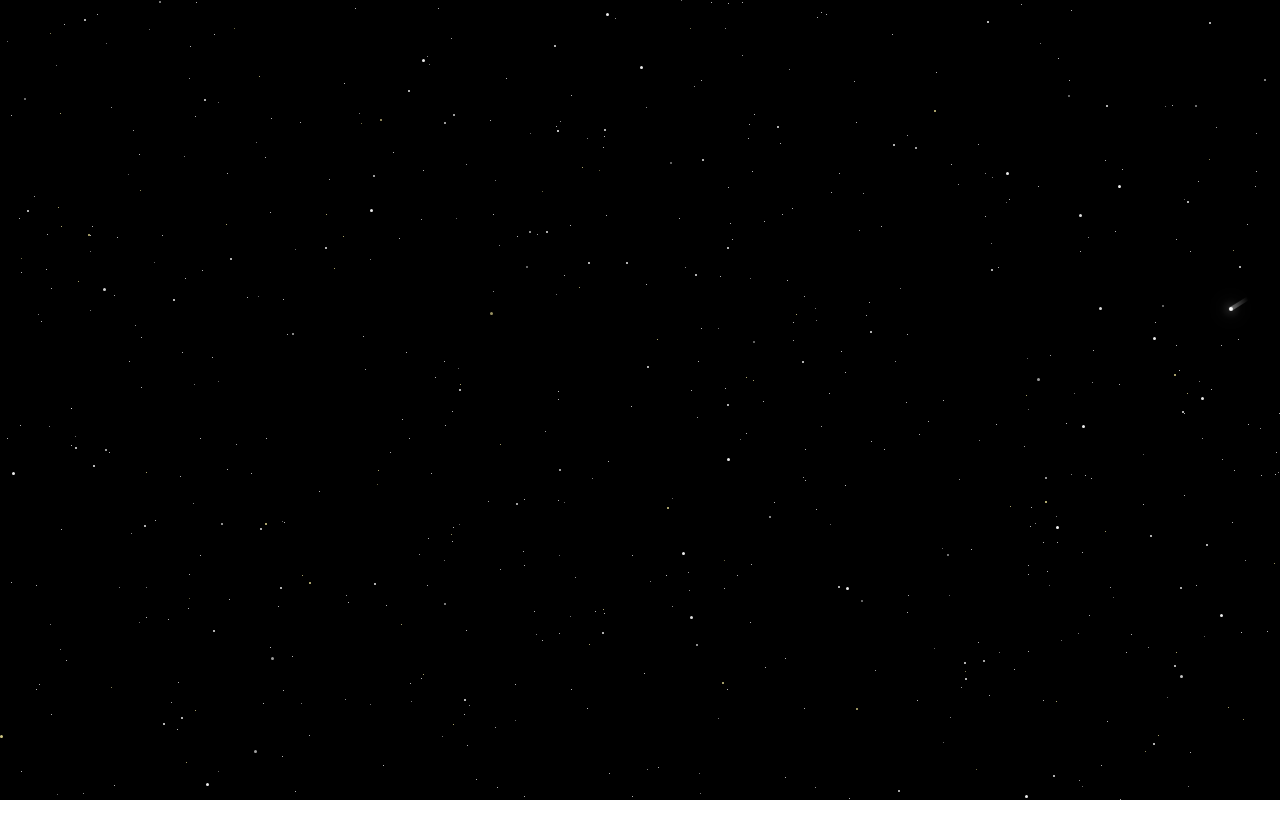
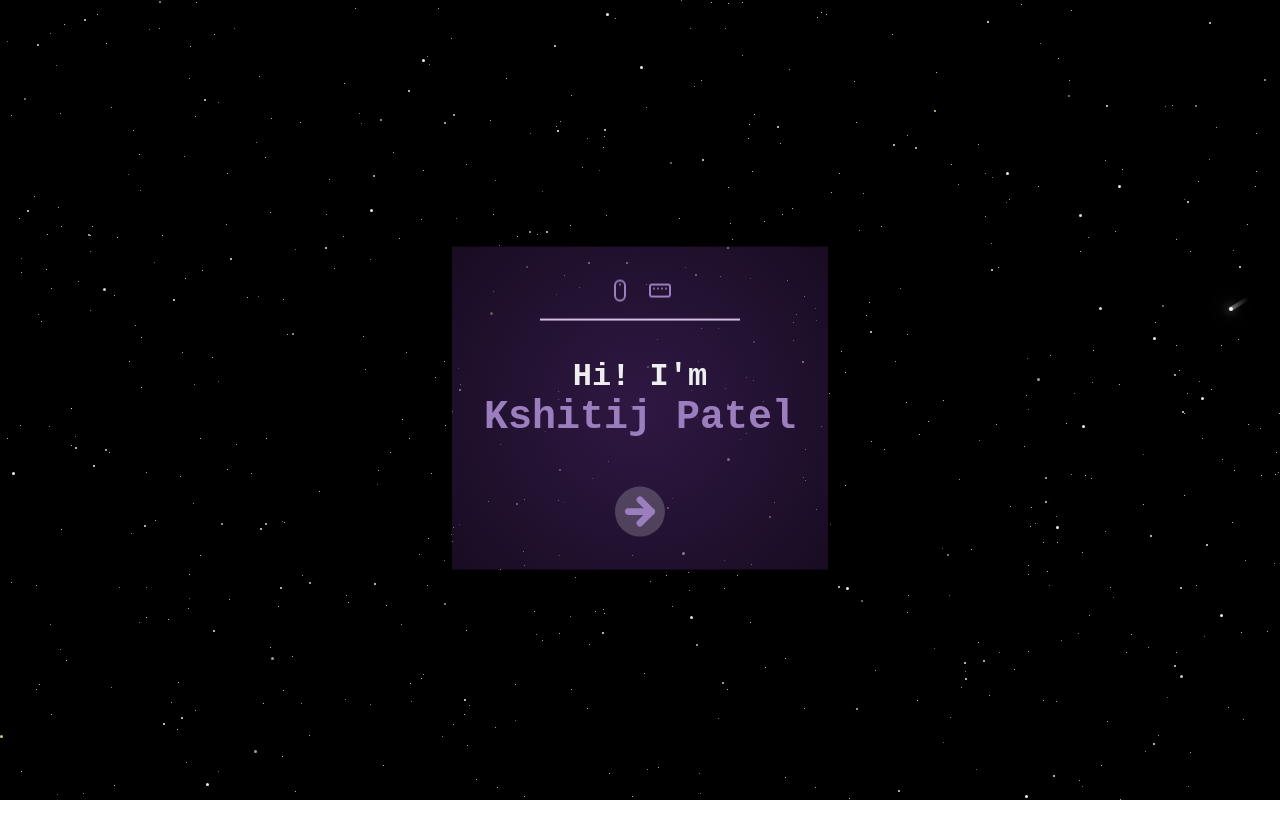
Before and after one commit to patel-kshitij/Portfolio, a Next.js app: page / in a window 1280 px wide. Built offline with nearby package versions, Linux system fonts and the light colour scheme.

Commit message:
Greeting Section.

```diff
--- /dev/null
+++ b/src/components/Greeting.tsx
@@ -0,0 +1,67 @@
+"use client"
+
+import React, { useEffect, useState } from 'react';
+import styles from '@/styles/Greeting.module.scss';
+import { useRouter } from 'next/navigation';
+
+const Greeting: React.FC = () => {
+    const [lineAnimated, setLineAnimated] = useState(false);
+    const [textVisible, setTextVisible] = useState(false);
+    const [arrowVisible, setArrowVisible] = useState(false);
+    const router = useRouter();
+
+    useEffect(() => {
+        setTimeout(() => {
+            setLineAnimated(true);
+        }, 500);
+
+        setTimeout(() => {
+            setTextVisible(true);
+        }, 2000);
+
+        setTimeout(() => {
+            setArrowVisible(true);
+        }, 3000);
+    }, []);
+
+    const handleArrowClick = () => {
+        router.push('/about');
+    };
+
+    return (
+        <div className={styles.greetingWrapper}>
+            <div className={styles.greetingContainer}>
+                <div className={styles.iconsContainer}>
+                    <svg className={styles.icon} xmlns="http://www.w3.org/2000/svg" viewBox="0 0 24 24" fill="none" stroke="currentColor" strokeWidth="2" strokeLinecap="round" strokeLinejoin="round">
+                        <rect x="7" y="2" width="10" height="20" rx="5" ry="5"></rect>
+                        <line x1="12" y1="6" x2="12" y2="6"></line>
+                    </svg>
+                    <svg className={styles.icon} xmlns="http://www.w3.org/2000/svg" viewBox="0 0 24 24" fill="none" stroke="currentColor" strokeWidth="2" strokeLinecap="round" strokeLinejoin="round">
+                        <rect x="2" y="6" width="20" height="12" rx="2" ry="2"></rect>
+                        <line x1="6" y1="10" x2="6" y2="10"></line>
+                        <line x1="10" y1="10" x2="10" y2="10"></line>
+                        <line x1="14" y1="10" x2="14" y2="10"></line>
+                        <line x1="18" y1="10" x2="18" y2="10"></line>
+                    </svg>
+                </div>
+                <div className={styles.textContainer}>
+                    <div className={`${styles.line} ${lineAnimated ? styles.lineAnimated : ''}`}></div>
+                    <h1 className={`${styles.greetingText} ${textVisible ? styles.textVisible : ''}`}>
+                        Hi! I&#39;m<br />
+                        <span className={styles.name}>Kshitij Patel</span>
+                    </h1>
+                </div>
+                <button className={`${styles.arrowButton} ${arrowVisible ? styles.arrowVisible : ''}`} onClick={handleArrowClick}>
+                    <div className={styles.arrowCircle}>
+                        <svg className={styles.arrowIcon} xmlns="http://www.w3.org/2000/svg" viewBox="0 0 24 24" fill="none" stroke="currentColor" strokeWidth="4" strokeLinecap="round" strokeLinejoin="round">
+                            <line x1="5" y1="12" x2="19" y2="12"></line>
+                            <polyline points="12 5 19 12 12 19"></polyline>
+                        </svg>
+                    </div>
+                </button>
+            </div>
+        </div>
+    );
+};
+
+export default Greeting;
--- a/src/components/ShootingStar.tsx
+++ b/src/components/ShootingStar.tsx
@@ -1,8 +1,8 @@
 "use client"
 
 import React, { useEffect, useState } from 'react';
-import shootingStarConfig from '../config/shootingStarConfig';
-import styles from '../styles/ShootingStar.module.scss';
+import shootingStarConfig from '@/config/shootingStarConfig';
+import styles from '@/styles/ShootingStar.module.scss';
 
 const ShootingStar: React.FC = () => {
     const [shootingStars, setShootingStars] = useState<React.ReactElement[]>([]);
--- a/src/components/StarBackground.tsx
+++ b/src/components/StarBackground.tsx
@@ -1,8 +1,8 @@
 "use client"
 
 import React, { useEffect, useState } from 'react';
-import starConfig from '../config/starsConfig';
-import styles from '../styles/StarBackground.module.scss';
+import starConfig from '@/config/starsConfig';
+import styles from '@/styles/StarBackground.module.scss';
 import clsx from 'clsx';
 
 const StarBackground: React.FC = () => {
--- a/src/pages/index.tsx
+++ b/src/pages/index.tsx
@@ -1,18 +1,19 @@
 import React from 'react';
 import StarBackground from '@/components/StarBackground';
 import ShootingStar from "@/components/ShootingStar";
+import Greeting from "@/components/Greeting";
+import styles from '@/styles/index.module.scss';
 
-const HomePage: React.FC = () => {
+const IndexPage: React.FC = () => {
     return (
-        <>
+        <div className={styles.pageWrapper}>
             <StarBackground />
             <ShootingStar />
-            <div>
-                <h1>Hi! I&#39;m Kshitij Patel</h1>
-                {/* Add your other homepage content here */}
+            <div className={styles.greetingWrapper}>
+                <Greeting />
             </div>
-        </>
+        </div>
     );
 };
 
-export default HomePage;
+export default IndexPage;
--- /dev/null
+++ b/src/styles/Greeting.module.scss
@@ -0,0 +1,108 @@
+.greetingWrapper {
+    display: flex;
+    align-items: center;
+    justify-content: center;
+    padding: 2rem;
+    background: radial-gradient(circle, rgba(59, 30, 84, 0.8) 0%, rgba(59, 30, 84, 0.4) 100%);
+    box-shadow: 0 0 15px rgba(0, 0, 0, 0.3);
+    width: fit-content;
+    height: fit-content;
+    font-family: 'JetBrains Mono', monospace;
+    margin: auto;
+}
+
+.greetingContainer {
+    display: flex;
+    flex-direction: column;
+    align-items: center;
+    justify-content: center;
+    color: #EEEEEE;
+}
+
+.iconsContainer {
+    display: flex;
+    gap: 1rem;
+    margin-bottom: 1rem;
+    opacity: 0;
+    animation: fadeIn 2s ease-in-out 2s forwards;
+    z-index: 1;
+}
+
+.icon {
+    width: 24px;
+    height: 24px;
+    stroke: #9B7EBD;
+}
+
+.textContainer {
+    display: flex;
+    flex-direction: column;
+    align-items: center;
+    z-index: 1;
+}
+
+.line {
+    width: 0;
+    height: 2px;
+    background-color: #D4BEE4;
+    margin-bottom: 1rem;
+    transition: width 1.5s ease-in-out;
+}
+
+.lineAnimated {
+    width: 200px;
+}
+
+.greetingText {
+    font-size: 2rem;
+    opacity: 0;
+    transition: opacity 1s ease-in-out;
+    text-align: center;
+}
+
+.textVisible {
+    opacity: 1;
+}
+
+.name {
+    font-size: 2.5rem;
+    font-weight: bold;
+    color: #9B7EBD;
+}
+
+.arrowButton {
+    margin-top: 1.5rem;
+    background: none;
+    border: none;
+    cursor: pointer;
+    opacity: 0;
+    transition: opacity 1s ease-in-out;
+    z-index: 1;
+}
+
+.arrowVisible {
+    opacity: 1;
+}
+
+.arrowCircle {
+    width: 50px;
+    height: 50px;
+    background-color: rgba(255, 255, 255, 0.2);
+    border-radius: 50%;
+    display: flex;
+    align-items: center;
+    justify-content: center;
+}
+
+.arrowIcon {
+    width: 40px;
+    height: 40px;
+    stroke: #9B7EBD;
+    stroke-width: 4;
+}
+
+@keyframes fadeIn {
+    to {
+        opacity: 1;
+    }
+}
--- /dev/null
+++ b/src/styles/index.module.scss
@@ -0,0 +1,17 @@
+.pageWrapper {
+    position: relative;
+    width: 100%;
+    height: 100vh;
+    overflow: hidden;
+}
+
+.greetingWrapper {
+    display: flex;
+    align-items: center;
+    justify-content: center;
+    position: absolute;
+    top: 50%;
+    left: 50%;
+    transform: translate(-50%, -50%);
+    z-index: 2;
+}
```
